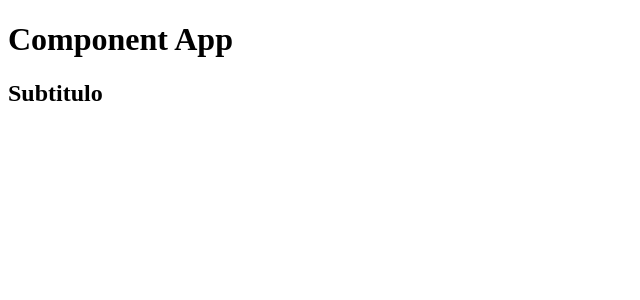
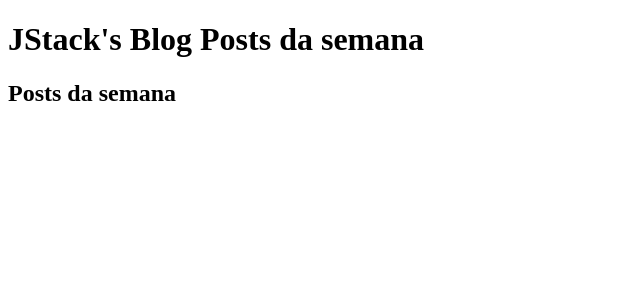
Before and after one commit to Vittor-Emanoel/Fundamentos-react, a React app: page / in a window 1280 px wide. Shown: the top 300 px of the page, without its empty margins (0-640 px from the left). Built offline with nearby package versions, Linux system fonts and the light colour scheme.

Commit message:
Expressões JS no JSX

```diff
--- a/src/App.js
+++ b/src/App.js
@@ -1,10 +1,12 @@
 import React from 'react'
+
+const category = 'Posts da semana'
 
 export function App() {
   return(
     <>
-    <h1>Component App</h1>
-    <h2>Subtitulo</h2>
+    <h1>JStack's Blog {category}</h1>
+    <h2>{category}</h2>
     </>
   )
 }
```
